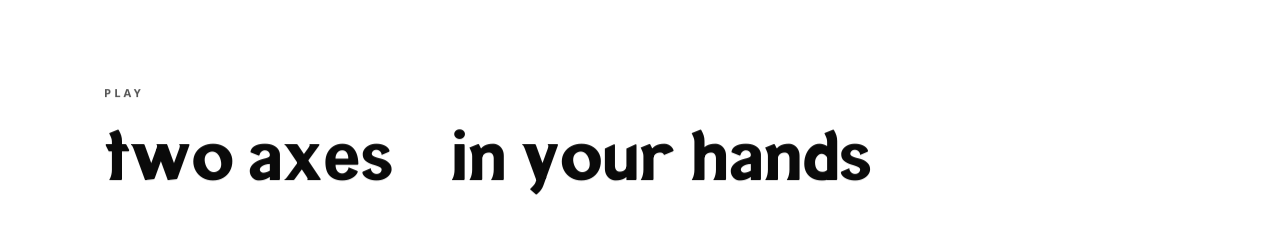
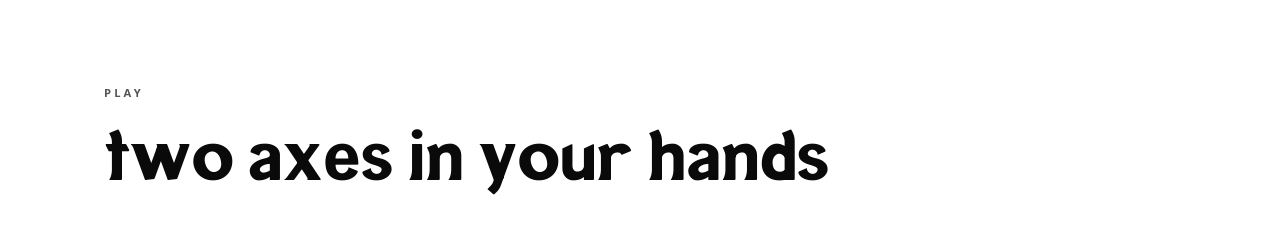
Before and after one commit to AarKro/zephir-flex, a website built with Vite: page index.html in a window 1280 px wide. Shown: the part 1520-1765 px from the top of the page. Built offline with nearby package versions, Linux system fonts and the light colour scheme.

Commit message:
Update index.html

```diff
--- a/index.html
+++ b/index.html
@@ -49,7 +49,7 @@
     <!-- ============ PLAYGROUND ============ -->
     <section class="playground" id="playground">
       <p class="section__kicker" data-reveal>play</p>
-      <h2 class="section__title" data-reveal>two axes, in your hands</h2>
+      <h2 class="section__title" data-reveal>two axes in your hands</h2>
       <div class="playground__grid">
         <div class="playground__stage" data-reveal>
           <div class="playground__preview" data-pg-preview contenteditable="true" spellcheck="false">zephir flex</div>
```
